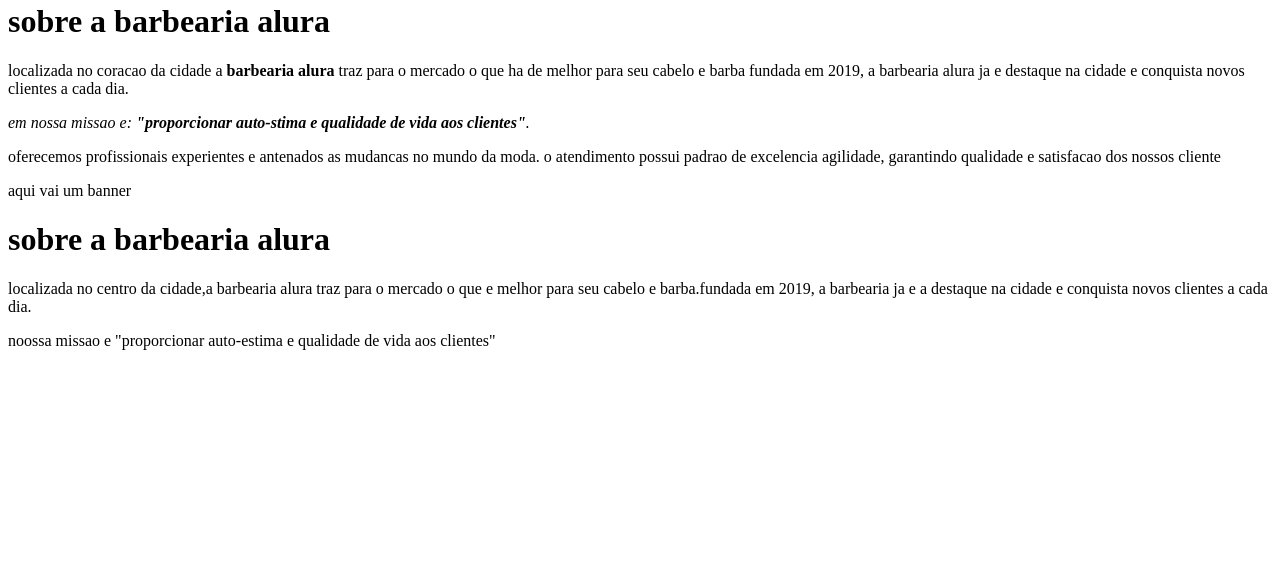
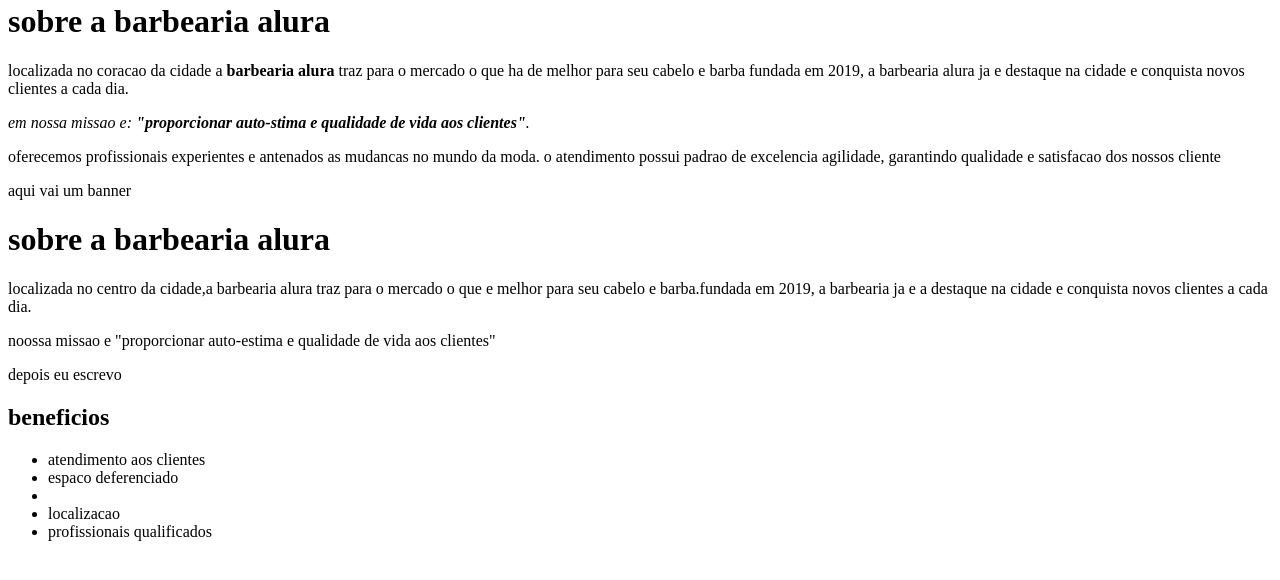
Before and after one commit to RK01zk/barbearia-alura, a plain HTML site: page index.html in a window 1280 px wide. Shown: the part 46-626 px from the top of the page. Drawn offline with Linux system fonts and the light colour scheme.

Commit message:
index.html

```diff
--- a/index.html
+++ b/index.html
@@ -27,6 +27,23 @@
     <h1>sobre a barbearia alura</h1>
     <p>localizada no centro da cidade,a barbearia alura traz para o mercado o que e melhor para seu cabelo e barba.fundada em 2019, a barbearia ja e a destaque na cidade e conquista novos clientes a cada dia.</p>
     <p>noossa missao e "proporcionar auto-estima e qualidade de vida aos clientes"</p>
-    <p></p>
+</p>
+<p>
+    depois eu escrevo
+</p>
+
+<div class="Beneficios">
+
+    <h2>beneficios</h2>
+
+    <ul>
+        <li class="itens">atendimento aos clientes</li>
+        <li class="itens">espaco deferenciado<li>
+        <li class="itens">localizacao</li>
+        <li class="itens">profissionais qualificados</li>
+    <ul>
+ <div>
+
+
 </body>
 </html>
```
